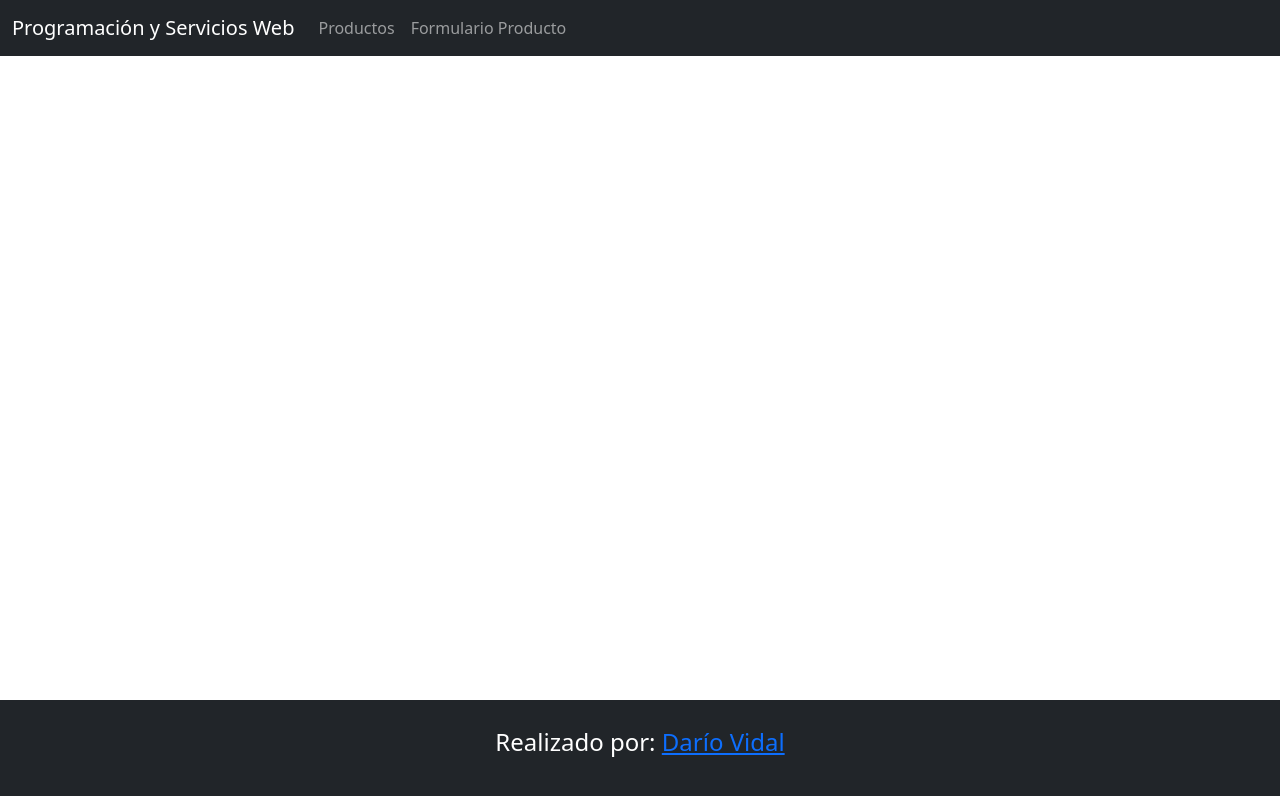
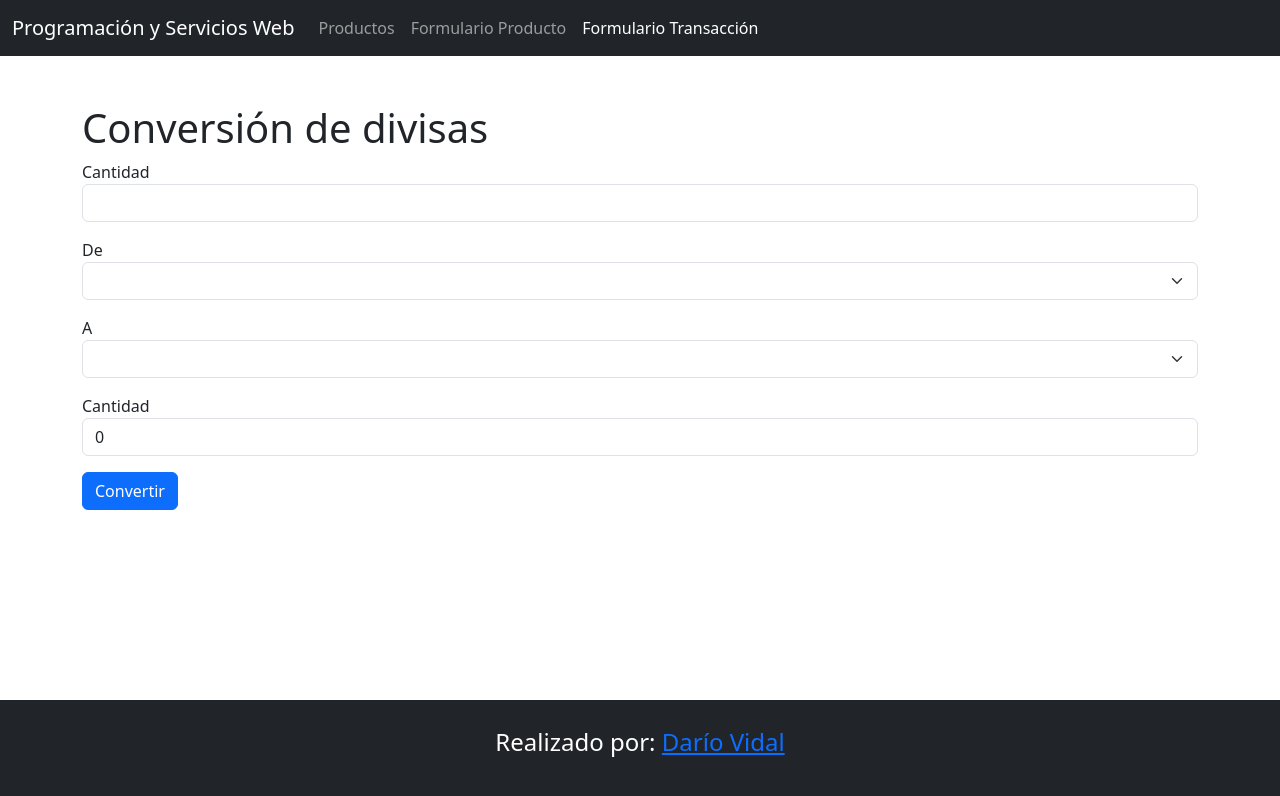
Before and after one commit to DarioRv/tp-back-angular, an Angular app: page /formulario-transaccion in a window 1280 px wide. Before the commit this address led to /. Shown: the top 796 px of the page. Built offline with nearby package versions, Linux system fonts and the light colour scheme.

Commit message:
add: formulario de conversion

```diff
--- a/src/app/app.routes.ts
+++ b/src/app/app.routes.ts
@@ -1,8 +1,10 @@
 import { Routes } from '@angular/router';
 import { ListaProductosComponent } from './productos/lista-productos/lista-productos.component';
 import { FormularioProductoComponent } from './productos/formulario-producto/formulario-producto.component';
+import { FormularioConversionComponent } from './transaccion/formulario-conversion/formulario-conversion.component';
 
 export const routes: Routes = [
   { path: 'productos', component: ListaProductosComponent },
   { path: 'formulario-producto', component: FormularioProductoComponent },
+  { path: 'formulario-transaccion', component: FormularioConversionComponent },
 ];
--- /dev/null
+++ b/src/app/interfaces/convert-request.interface.ts
@@ -0,0 +1,5 @@
+export interface ConvertRequest {
+  from: string;
+  to: string;
+  amount: string;
+}
--- /dev/null
+++ b/src/app/services/conversion-divisas.service.ts
@@ -0,0 +1,32 @@
+import { HttpClient, HttpHeaders } from '@angular/common/http';
+import { Injectable } from '@angular/core';
+import { ConvertRequest } from '../interfaces/convert-request.interface';
+import { map, Observable } from 'rxjs';
+import { ConvertResponse } from '../interfaces/convert-response.interface';
+
+@Injectable({
+  providedIn: 'root',
+})
+export class ConversionDivisas {
+  private readonly baseUrl =
+    'https://currency-conversion-and-exchange-rates.p.rapidapi.com';
+
+  constructor(private http: HttpClient) {}
+
+  convert(convertRequest: ConvertRequest): Observable<number> {
+    const url = `${this.baseUrl}/convert`;
+
+    const headers = new HttpHeaders({
+      'x-rapidapi-key': 'd5958d7e67mshed5cdfa08c6a56bp14686bjsn051dc6ddbe7a',
+      'x-rapidapi-host':
+        'currency-conversion-and-exchange-rates.p.rapidapi.com',
+    });
+
+    return this.http
+      .get<ConvertResponse>(url, {
+        headers,
+        params: { ...convertRequest },
+      })
+      .pipe(map((res) => res.result));
+  }
+}
--- a/src/app/shared/components/header/header.component.ts
+++ b/src/app/shared/components/header/header.component.ts
@@ -17,5 +17,6 @@ export class HeaderComponent {
   menuItems: MenuItem[] = [
     { label: 'Productos', routerLink: 'productos' },
     { label: 'Formulario Producto', routerLink: 'formulario-producto' },
+    { label: 'Formulario Transacción', routerLink: 'formulario-transaccion' },
   ];
 }
--- /dev/null
+++ b/src/app/transaccion/formulario-conversion/formulario-conversion.component.html
@@ -0,0 +1,74 @@
+<h1>Conversión de divisas</h1>
+<section>
+  <form [formGroup]="conversionForm" (ngSubmit)="onSubmit()">
+    <div class="mb-3">
+      <label for="amount">Cantidad</label>
+      <input
+        class="form-control"
+        type="number"
+        id="amount"
+        formControlName="amount"
+      />
+      @if (amount.touched && amount.hasError('required')) {
+      <div class="text-danger">La cantidad es requerida</div>
+      }
+    </div>
+
+    <div class="mb-3">
+      <label for="from">De</label>
+      <select class="form-select" id="from" formControlName="from">
+        @for (moneda of currencies; track $index) {
+        <option [value]="moneda.value">
+          {{ moneda.label }}
+        </option>
+        }
+      </select>
+      @if (from.touched && from.hasError('required')) {
+      <div class="text-danger">La moneda de origen es requerida</div>
+      }
+    </div>
+
+    <div class="mb-3">
+      <label for="to">A</label>
+      <select class="form-select" id="to" formControlName="to">
+        @for (moneda of currencies; track $index) {
+        <option [value]="moneda.value">
+          {{ moneda.label }}
+        </option>
+        }
+      </select>
+      @if (to.touched && to.hasError('required')) {
+      <div class="text-danger">La moneda de destino es requerida</div>
+      }
+    </div>
+
+    <div class="mb-3">
+      <label for="resultado">Cantidad</label>
+      <input
+        class="form-control"
+        type="number"
+        id="resultado"
+        readonly
+        [value]="resultadoConversion"
+      />
+    </div>
+
+    <div class="mb-3">
+      <button
+        class="btn btn-primary"
+        type="submit"
+        [disabled]="status === 'pending'"
+      >
+        {{ status === "pending" ? "Convirtiendo..." : "Convertir" }}
+      </button>
+    </div>
+  </form>
+</section>
+
+<section>
+  @switch (status) { @case ('success') {
+  <div class="alert alert-success">La conversión fue exitosa</div>
+  } @case ('error') {
+  <div class="alert alert-danger">Hubo un error en la conversión</div>
+  } }
+</section>
--- /dev/null
+++ b/src/app/transaccion/formulario-conversion/formulario-conversion.component.ts
@@ -0,0 +1,108 @@
+import { Component } from '@angular/core';
+import {
+  FormBuilder,
+  FormControl,
+  FormGroup,
+  ReactiveFormsModule,
+  Validators,
+} from '@angular/forms';
+import { RequestStatus } from '../../shared/types/request-status.type';
+import { ConvertRequest } from '../../interfaces/convert-request.interface';
+import { ConversionDivisas } from '../../services/conversion-divisas.service';
+
+@Component({
+  selector: 'app-formulario-conversion',
+  standalone: true,
+  imports: [ReactiveFormsModule],
+  templateUrl: './formulario-conversion.component.html',
+  styleUrl: './formulario-conversion.component.css',
+})
+export class FormularioConversionComponent {
+  conversionForm: FormGroup = this.fb.group({
+    from: ['', [Validators.required]],
+    to: ['', [Validators.required]],
+    amount: ['', [Validators.required]],
+  });
+
+  status: RequestStatus = 'no status';
+  resultadoConversion = 0;
+
+  currencies = [
+    {
+      value: 'USD',
+      label: 'Dólar estadounidense',
+    },
+    {
+      value: 'EUR',
+      label: 'Euro',
+    },
+    {
+      value: 'JPY',
+      label: 'Yen japonés',
+    },
+    {
+      value: 'CAD',
+      label: 'Dólar canadiense',
+    },
+    {
+      value: 'BRL',
+      label: 'Real brasileño',
+    },
+    {
+      value: 'ARS',
+      label: 'Peso argentino',
+    },
+    {
+      value: 'COP',
+      label: 'Peso colombiano',
+    },
+    {
+      value: 'MXN',
+      label: 'Peso mexicano',
+    },
+  ];
+
+  constructor(
+    private fb: FormBuilder,
+    private convesionDivisasService: ConversionDivisas
+  ) {}
+
+  get from(): FormControl {
+    return this.conversionForm.get('from') as FormControl;
+  }
+
+  get to(): FormControl {
+    return this.conversionForm.get('to') as FormControl;
+  }
+
+  get amount(): FormControl {
+    return this.conversionForm.get('amount') as FormControl;
+  }
+
+  onSubmit(): void {
+    if (this.conversionForm.invalid) {
+      this.conversionForm.markAllAsTouched();
+      return;
+    }
+
+    const conversion: ConvertRequest = this.conversionForm
+      .value as ConvertRequest;
+
+    this.convertir(conversion);
+  }
+
+  convertir(conversion: ConvertRequest): void {
+    this.status = 'pending';
+    this.convesionDivisasService.convert(conversion).subscribe({
+      next: (response) => {
+        this.status = 'success';
+        this.resultadoConversion = response;
+      },
+      error: (error) => {
+        this.status = 'error';
+        console.error(error);
+        this.resultadoConversion = 0;
+      },
+    });
+  }
+}
```
Also changed, not shown: src/app/interfaces/convert-response.interface.ts (added, +18 -0 lines), src/app/transaccion/formulario-conversion/formulario-conversion.component.css (added).
